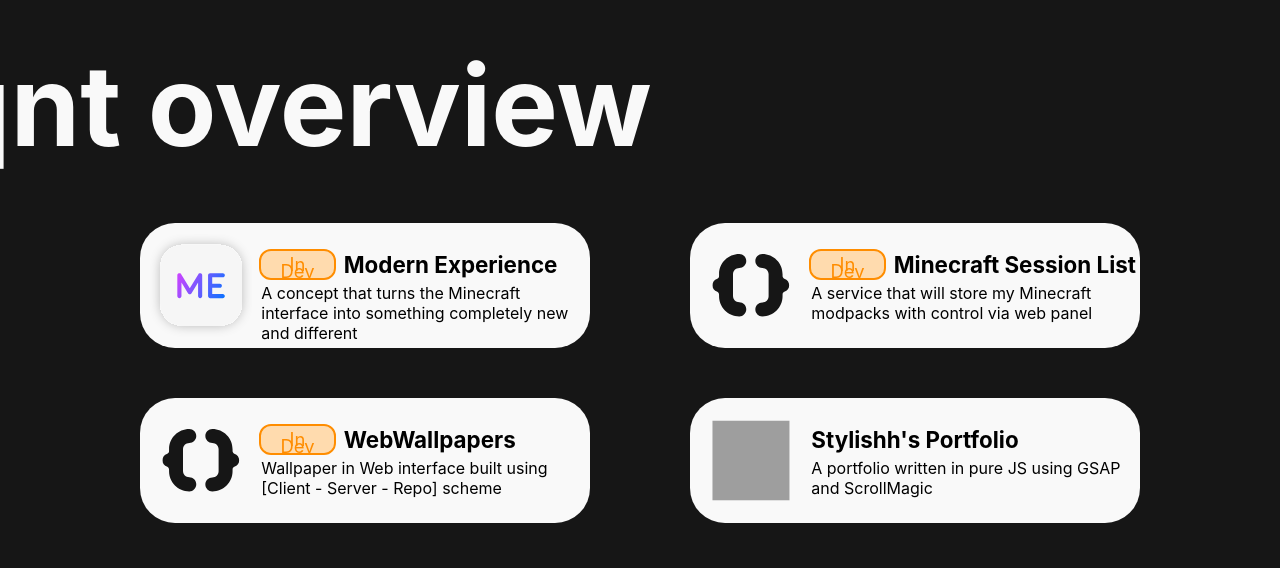
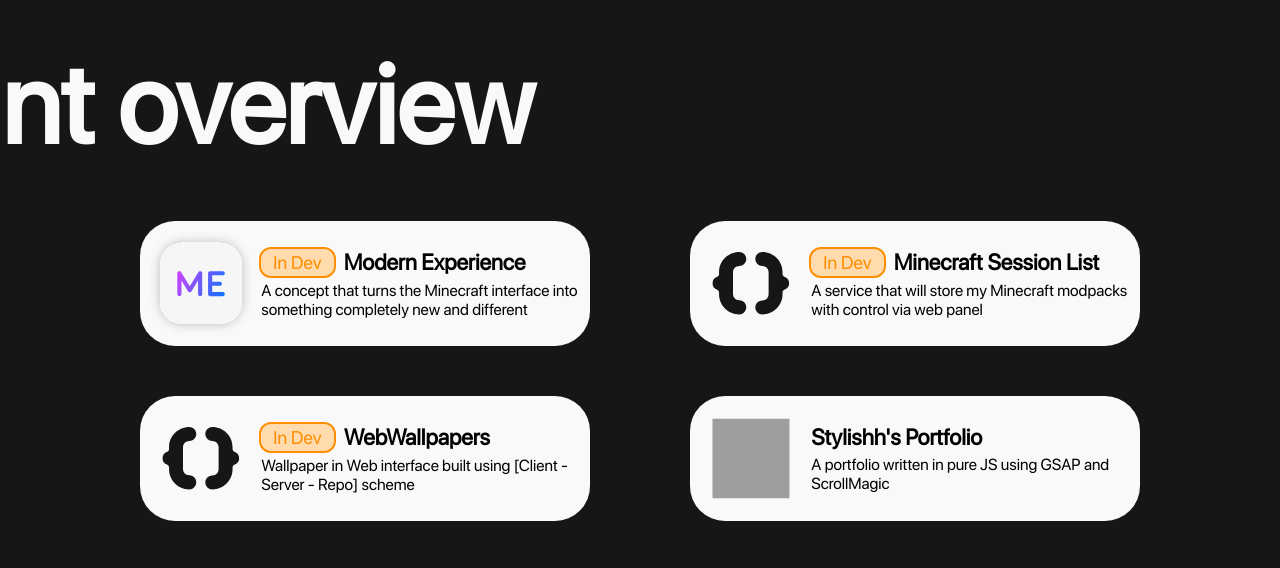
Before and after one commit to Qeatrix/qntoverview, a website: page index.html in a window 1280 px wide. Shown: the part 163-731 px from the top of the page. Drawn offline with nearby package versions, Linux system fonts and the light colour scheme; grey boxes are pictures that could not be loaded.

Commit message:
Fix font in style.css

```diff
--- a/styles/style.css
+++ b/styles/style.css
@@ -21,8 +21,8 @@
 }
 
 @font-face {
+  font-family: 'SF Pro Display';
   src: url("../assets/fonts/SFProDisplay-Regular.ttf");
-  src: url("../assets/fonts/SFProDisplay-Medium.ttf");
 }
 
 body {
```
